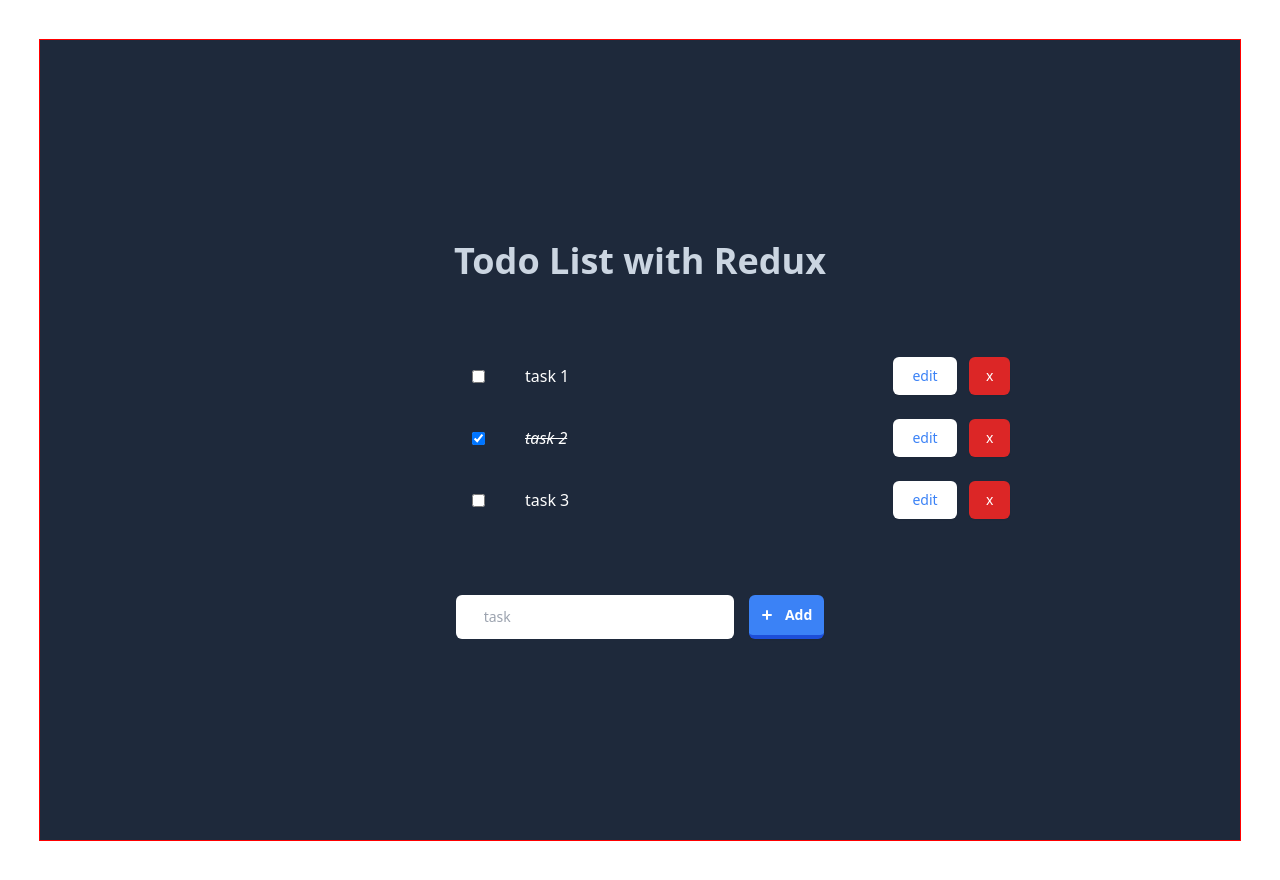
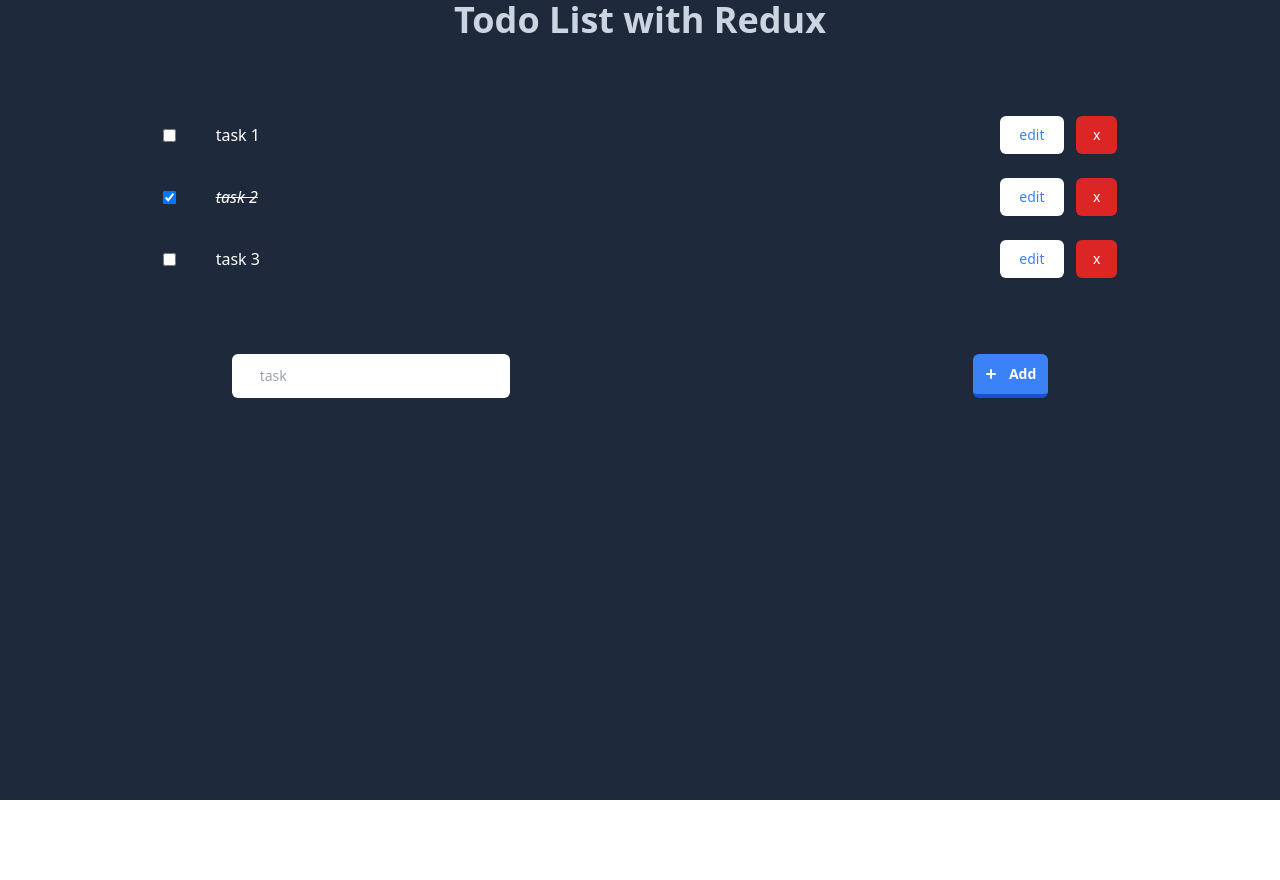
Before and after one commit to Celdama/redux-todo-app, a React (Create React App) app: page / in a window 1280 px wide. After the commit the page ends 800 px from the top, so only its background shows below. Built offline with nearby package versions, Linux system fonts and the light colour scheme.

Commit message:
src: add style to TodoList component

```diff
--- a/src/App.js
+++ b/src/App.js
@@ -4,7 +4,7 @@
 
 function App() {
   return (
-    <Container className='App'>
+    <Container className='outline'>
       <h1 className='font-semibold text-4xl text-slate-300 mb-16'>
         Todo List with Redux
       </h1>
--- a/src/Components/TodoItem/index.js
+++ b/src/Components/TodoItem/index.js
@@ -31,7 +31,7 @@
 
   return (
     <li className='flex w-full justify-between px-4 sm:px-6 py-3'>
-      <div className='flex items-center'>
+      <div className='flex items-center  w-full'>
         <input
           className='mr-3'
           type='checkbox'
@@ -42,7 +42,7 @@
         {editing ? (
           <form className='block' onSubmit={(e) => saveNewTodo(todo, e)}>
             <input
-              className='text-black pr-12 pl-7 w-96'
+              className='text-black pr-12 pl-7 w-full'
               type='text'
               value={newTitle}
               onChange={handleNewTodoTitle}
@@ -51,9 +51,7 @@
         ) : (
           <label
             className={
-              completed
-                ? 'line-through italic pr-12 pl-7 w-96'
-                : 'pr-12 pl-7 w-96'
+              completed ? 'line-through italic pr-12 pl-7' : 'pr-12 pl-7 '
             }
             htmlFor=''
           >
--- a/src/Components/TodoList/index.js
+++ b/src/Components/TodoList/index.js
@@ -9,6 +9,7 @@
   editTodoAction,
   toggleTodoAction,
 } from '../../Store/actions/todosActions';
+import { Container, ListItem } from './todoList.tw';
 
 export const TodoList = ({
   todos,
@@ -17,7 +18,7 @@
   handleEditTodo,
 }) => {
   return (
-    <ul className='w-full'>
+    <ListItem>
       {todos.map((todo) => {
         return (
           <TodoItem
@@ -29,7 +30,7 @@
           />
         );
       })}
-    </ul>
+    </ListItem>
   );
 };
 
@@ -66,7 +67,7 @@
   );
 
   return (
-    <div className='w-96'>
+    <Container>
       <TodoList
         todos={todos}
         onToggle={onToggle}
@@ -74,6 +75,6 @@
         handleEditTodo={handleEditTodo}
       />
       <AddTodoForm addTodo={addTodo} />
-    </div>
+    </Container>
   );
 };
--- /dev/null
+++ b/src/Components/TodoList/todoList.tw.js
@@ -0,0 +1,17 @@
+import tw from 'tailwind-styled-components';
+
+export const Container = tw.div`
+  md:container
+  md:mx-auto
+`;
+
+export const ListItem = tw.ul`
+  w-full
+  md:mx-auto
+  lg:w-10/12
+  container
+  pl-2
+  sm:pl-8
+  pr:2
+  sm:pr-8
+`;
--- a/src/GlobalStyle.js
+++ b/src/GlobalStyle.js
@@ -6,12 +6,10 @@
     padding: 0;
   }
 
-  .App {
-    outline: 1px solid red;
-    height: 100vh;
-  }
 
   #root {
-    padding: 40px;
+    background-color: #1e293b;
+    display: flex;
+    justify-content: center;
   }
 `;
--- a/src/app.style.tw.js
+++ b/src/app.style.tw.js
@@ -6,10 +6,11 @@
 `;
 
 export const Container = tw(ContainerWithCustomCss)`
+  container
+  text-white
   flex
+  flex-col
   items-center
-  justify-center
-  flex-col
-  w-full
-  text-white
+  h-screen
+  w-screen
 `;
```
